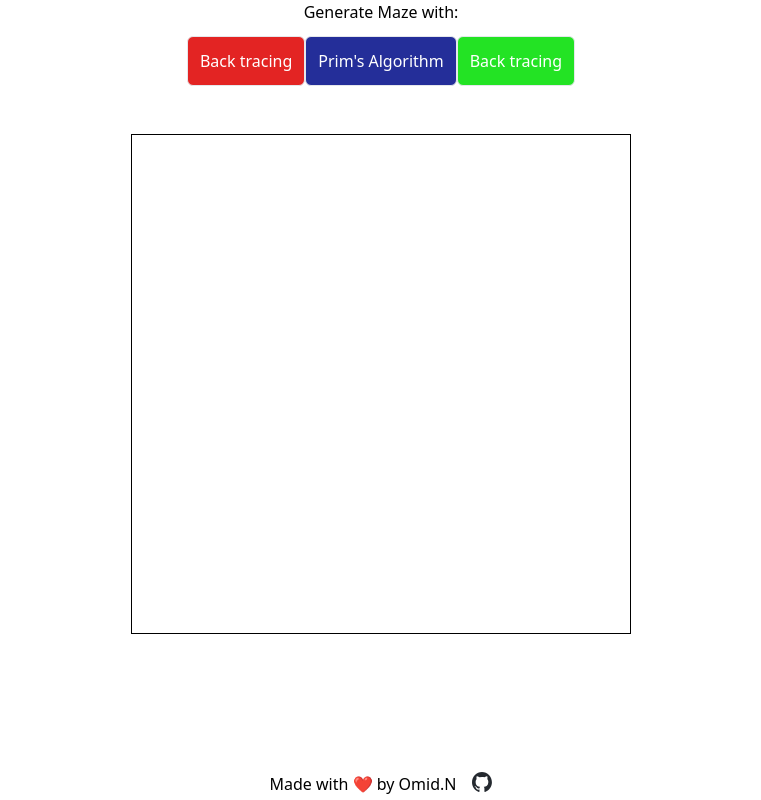
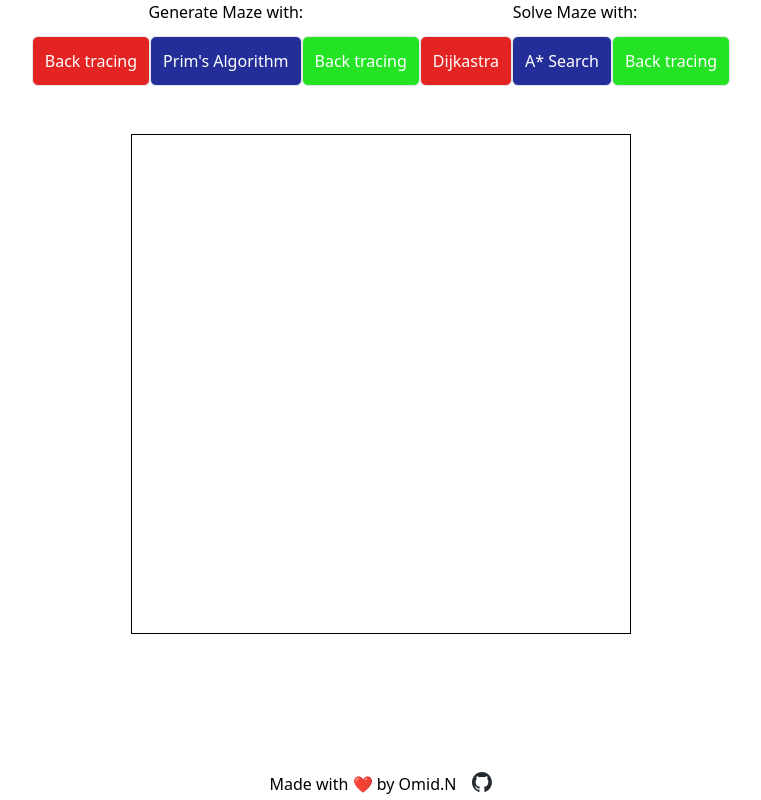
Before and after one commit to OmidNejadabbasi/maze-board, a SvelteKit app: page / in a window 1280 px wide. Shown: the whole page, without its empty margins (259-1020 px from the left). Built offline with nearby package versions, Linux system fonts and the light colour scheme.

Commit message:
create MazeAlgorithm base class and add dijkastra algorithm class

```diff
--- /dev/null
+++ b/src/algorithms/Dijkastra.ts
@@ -0,0 +1,9 @@
+import { BehaviorSubject } from "rxjs";
+import { CellState } from "../data/Cell";
+import { Algorithm, MazeAlgorithm } from "./algorithm";
+
+export class Dijkastra extends MazeAlgorithm {
+  do(t: BehaviorSubject<CellState>[][]): void {
+    console.log("dijkastra was here!");
+  }
+}
--- a/src/algorithms/algorithm.ts
+++ b/src/algorithms/algorithm.ts
@@ -8,7 +8,7 @@ export abstract class Algorithm<T> {
   abstract do(t: T): void;
 }
 
-export abstract class MazeGenAlgorithm extends Algorithm<
+export abstract class MazeAlgorithm extends Algorithm<
   BehaviorSubject<CellState>[][]
 > {
   width: number;
@@ -18,7 +18,8 @@ export abstract class MazeGenAlgorithm extends Algorithm<
     this.width = board[0].length;
     this.height = board.length;
   }
-
+}
+export abstract class MazeGenAlgorithm extends MazeAlgorithm {
   protected makeReadyForStart(board: BehaviorSubject<CellState>[][]): Point {
     let width = board[0].length;
     let height = board.length;
--- a/src/algorithms/board-utils.ts
+++ b/src/algorithms/board-utils.ts
@@ -14,7 +14,6 @@ export function fillWithState(
     for (let j = 0; j < board[i].length; j++) {
       count++;
       board[i][j].next(state);
-      console.log(count);
     }
   }
   console.log("count " + count);
--- a/src/routes/+page.svelte
+++ b/src/routes/+page.svelte
@@ -2,6 +2,7 @@
   import { BehaviorSubject } from "rxjs";
   import { run } from "svelte/internal";
   import { Algorithm } from "../algorithms/algorithm";
+  import { Dijkastra } from "../algorithms/Dijkastra";
   import { RandomizedPrim } from "../algorithms/randomized-prim";
   import { RecursiveBackTracking } from "../algorithms/recursive-backtracking";
   import "../app.css";
@@ -12,14 +13,14 @@
 
   let cells: BehaviorSubject<CellState>[][];
   function runAlgorithm(algorithm: Algorithm<BehaviorSubject<CellState>[][]>) {
-    console.log("1");
-
     algorithm.do(cells);
   }
 </script>
 
 <div class="flex flex-col items-center min-h-full">
   <div class="flex flex-col ">
+    <div class="flex">
+      <div>
         <p class="text-center">Generate Maze with:</p>
         <div class="h-3" />
         <div class="flex">
@@ -36,6 +37,26 @@
           <Button color="#23e324">Back tracing</Button>
         </div>
       </div>
+      <div>
+        <p class="text-center">Solve Maze with:</p>
+        <div class="h-3" />
+        <div class="flex">
+          <Button
+            color="#e32423"
+            on:click={() => runAlgorithm(new Dijkastra(cells))}
+          >
+            Dijkastra
+          </Button>
+          <Button
+            color="#242e99"
+            on:click={() => runAlgorithm(new RandomizedPrim(cells))}
+            >A* Search</Button
+          >
+          <Button color="#23e324">Back tracing</Button>
+        </div>
+      </div>
+    </div>
+  </div>
   <div class="h-12" />
   <Board bind:cells width={65} height={65} />
 
```
Lines whose indentation alone changed are shown as unchanged.
